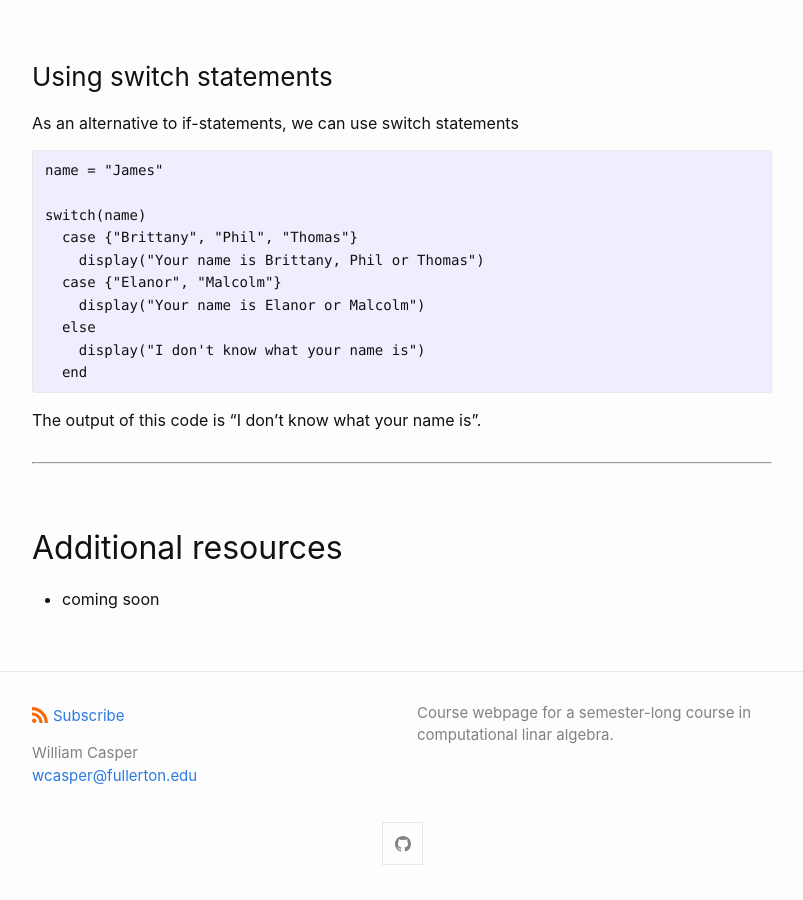
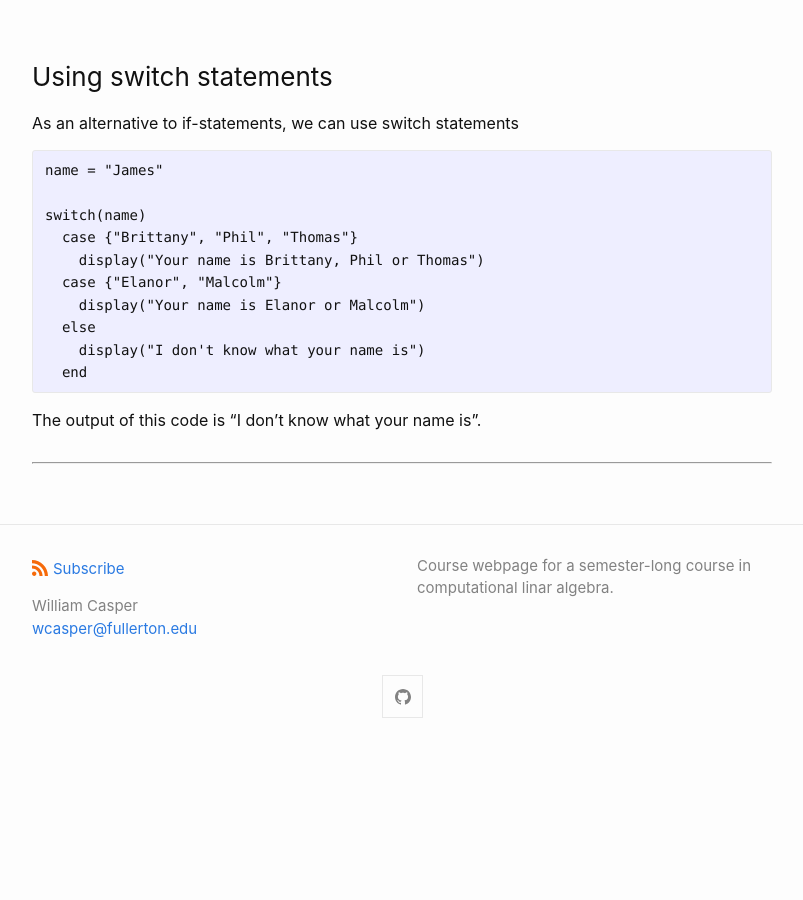
Before and after one commit to wcasper/math107spring2022, a Jekyll site: the page built from _posts/2022-02-09-Week-3-Lecture-6.md, in a window 1280 px wide and 900 px high, scrolled down 3992 px. Shown: the whole window, without its empty margins (238-1041 px from the left). Built offline with Jekyll 4.4.1, drawn with Linux system fonts in a browser that asks for light colours; after the commit the page ends 4745 px from its top, so only the background shows below that.

Commit message:
removed coming soon

```diff
--- a/_posts/2022-02-09-Week-3-Lecture-6.md
+++ b/_posts/2022-02-09-Week-3-Lecture-6.md
@@ -170,8 +170,3 @@ switch(name)
 The output of this code is "I don't know what your name is".
 
 * ****
-
-
-## Additional resources
-
-* coming soon
```
